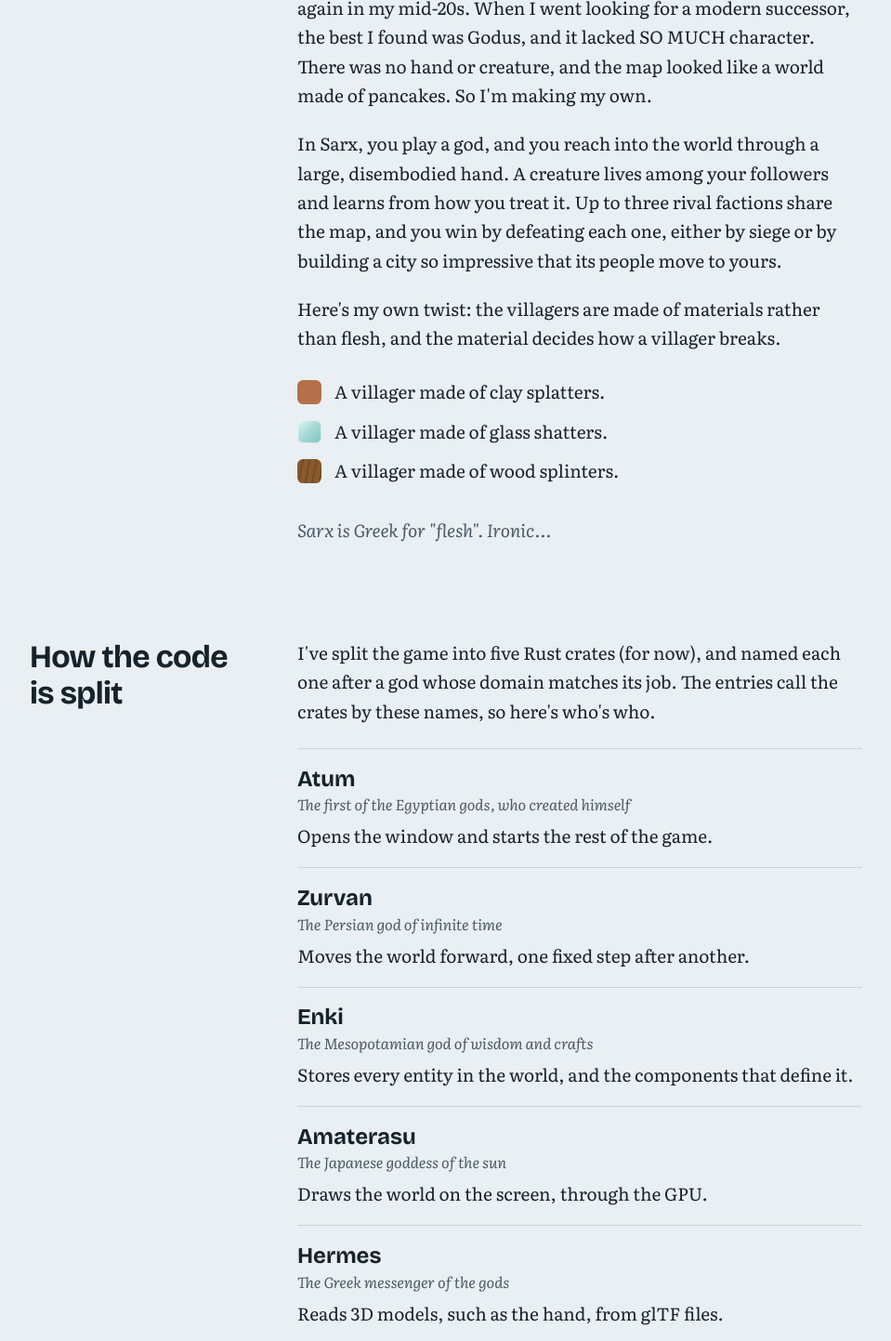
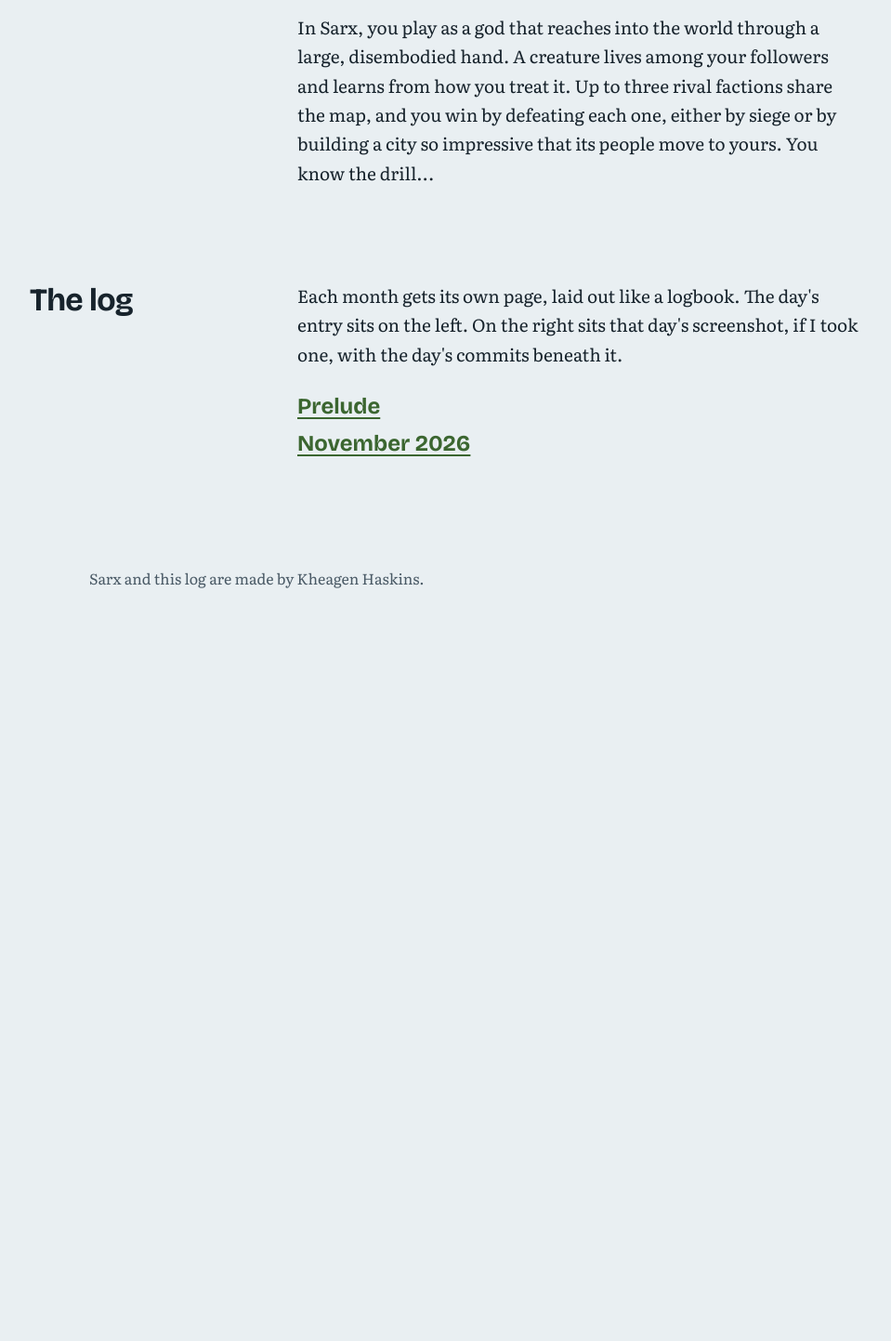
Before and after one commit to Mr-Slinky/sarx-devlog, a plain HTML site: page index.html in a window 1280 px wide. Shown: the part 1357-2800 px from the top of the page at 93% size, without its empty margins (96-1055 px from the left). After the commit the page ends 2058 px from the top, so only its background shows below. Drawn offline with nearby package versions, Linux system fonts and the light colour scheme.

Commit message:
docs: plainer landing page, dropping the materials list and the crate guide

```diff
--- a/index.html
+++ b/index.html
@@ -20,8 +20,7 @@
         <div class="hero-text">
             <h1 class="wordmark">Sarx</h1>
             <p class="lede">
-                Sarx is a god game for Windows, built by hand in Rust. It's the successor to Black and
-                White 2 that I wish someone else had made!
+                Sarx is a god game for Windows, built by hand, in Rust.
             </p>
         </div>
         <div class="ground" aria-hidden="true">
@@ -35,16 +34,12 @@
             <h2 id="about-heading">About this log</h2>
             <div class="section-body">
                 <p>
-                    I write an entry on each day that I work on Sarx. Some days it's a win, like the
-                    hand finally standing above the ground. Other days it's me admitting that I have
-                    no idea what skinning is yet!
+                    I write an entry on each day that I work on Sarx.
                 </p>
                 <p>
-                    Engines such as Unity and Bevy already provide most of what Sarx needs: drawing
-                    the world, running the game loop and loading models. I build those parts myself
-                    anyway, and I know it's the long way round! The first reason is that I can't
-                    change what a layer does until I understand it. The second is that I want Sarx
-                    to try new things in its genre, like villagers that shatter instead of bleed.
+                    Engines such as Unity and Bevy already provide most of what Sarx needs, like drawing
+                    the world, running the game loop and loading models. I have chosen to build those parts myself
+                    anyway! I am aware that this is the long way round.
                 </p>
                 <p>
                     For now, the code is public on GitHub. Once a small demo is out, the code will
@@ -58,66 +53,19 @@
             <h2 id="game-heading">The game</h2>
             <div class="section-body">
                 <p>
-                    I played Black and White 2 as a kid, and fell in love with it all over again in
+                    I played Black and White 2 as a kid, and fell in love with it again in
                     my mid-20s. When I went looking for a modern successor, the best I found was
-                    Godus, and it lacked SO MUCH character. There was no hand or creature, and the
-                    map looked like a world made of pancakes. So I'm making my own.
+                    Godus, and it lacked much of the character I loved from Black and White.
+					There was no hand or creature, and the map looked like a world made of pancakes.
+					So... I'm making my own!
                 </p>
                 <p>
-                    In Sarx, you play a god, and you reach into the world through a large,
+                    In Sarx, you play as a god that reaches into the world through a large,
                     disembodied hand. A creature lives among your followers and learns from how you
                     treat it. Up to three rival factions share the map, and you win by defeating
                     each one, either by siege or by building a city so impressive that its people
-                    move to yours.
+                    move to yours. You know the drill...
                 </p>
-                <p>
-                    Here's my own twist: the villagers are made of materials rather than flesh, and
-                    the material decides how a villager breaks.
-                </p>
-                <ul class="materials">
-                    <li><span class="swatch swatch-clay" aria-hidden="true"></span>A villager made of clay splatters.</li>
-                    <li><span class="swatch swatch-glass" aria-hidden="true"></span>A villager made of glass shatters.</li>
-                    <li><span class="swatch swatch-wood" aria-hidden="true"></span>A villager made of wood splinters.</li>
-                </ul>
-                <p class="aside">Sarx is Greek for "flesh". Ironic...</p>
-            </div>
-        </section>
-
-        <section class="section" aria-labelledby="code-heading">
-            <h2 id="code-heading">How the code is split</h2>
-            <div class="section-body">
-                <p>
-                    I've split the game into five Rust crates (for now), and named each one after a god whose
-                    domain matches its job. The entries call the crates by these names, so here's
-                    who's who.
-                </p>
-                <dl class="pantheon">
-                    <div class="god">
-                        <dt>Atum</dt>
-                        <dd class="domain">The first of the Egyptian gods, who created himself</dd>
-                        <dd>Opens the window and starts the rest of the game.</dd>
-                    </div>
-                    <div class="god">
-                        <dt>Zurvan</dt>
-                        <dd class="domain">The Persian god of infinite time</dd>
-                        <dd>Moves the world forward, one fixed step after another.</dd>
-                    </div>
-                    <div class="god">
-                        <dt>Enki</dt>
-                        <dd class="domain">The Mesopotamian god of wisdom and crafts</dd>
-                        <dd>Stores every entity in the world, and the components that define it.</dd>
-                    </div>
-                    <div class="god">
-                        <dt>Amaterasu</dt>
-                        <dd class="domain">The Japanese goddess of the sun</dd>
-                        <dd>Draws the world on the screen, through the GPU.</dd>
-                    </div>
-                    <div class="god">
-                        <dt>Hermes</dt>
-                        <dd class="domain">The Greek messenger of the gods</dd>
-                        <dd>Reads 3D models, such as the hand, from glTF files.</dd>
-                    </div>
-                </dl>
             </div>
         </section>
 
```
